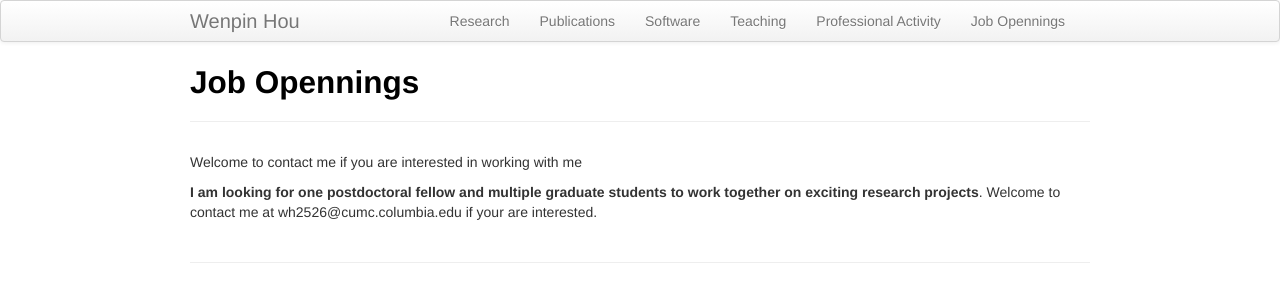
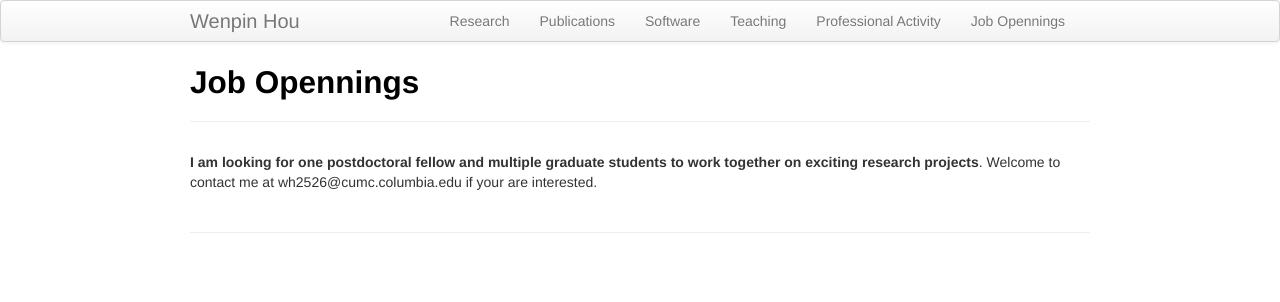
Before and after one commit to Winnie09/Wenpin_Hou, a Jekyll site: the page built from pages/job_opennings.md, in a window 1280 px wide. Shown: the top 302 px of the page. Built offline with Jekyll 4.4.1, drawn with Linux system fonts in a browser that asks for light colours.

Commit message:
edit job opennigns

```diff
--- a/pages/job_opennings.md
+++ b/pages/job_opennings.md
@@ -3,7 +3,6 @@ layout: page
 title: Job Opennings
 ---
 
-Welcome to contact me if you are interested in working with me
 
 **I am looking for one postdoctoral fellow and multiple graduate students to work together on exciting research projects**.
 Welcome to contact me at wh2526@cumc.columbia.edu if your are interested.
```
